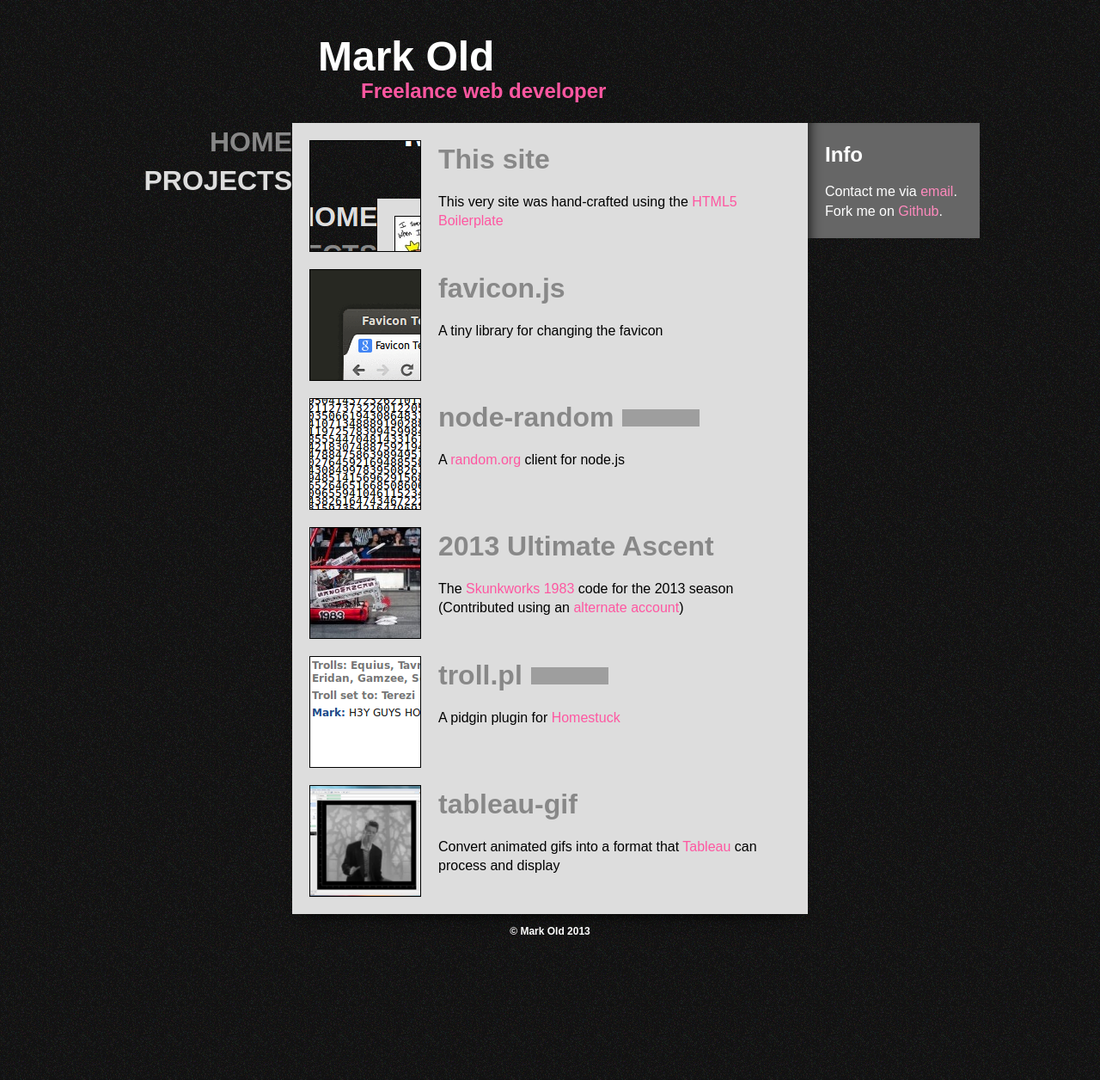
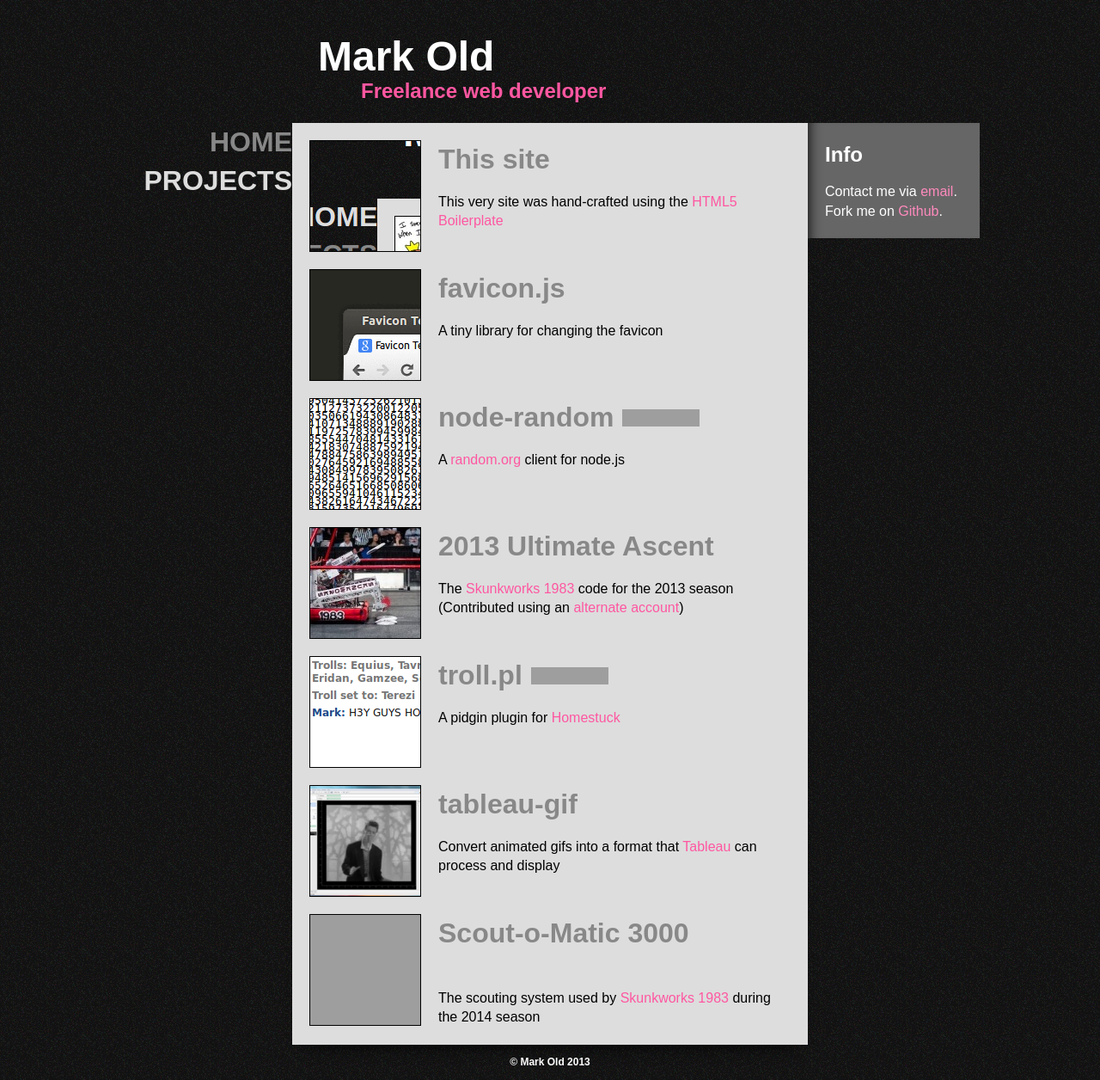
Before and after one commit to dlom/dlom.github.io, a Jekyll site: the page built from projects.html, in a window 1280 px wide. Shown: the whole page at 86% size. Built offline with Jekyll 4.4.1, drawn with Linux system fonts in a browser that asks for light colours; grey boxes are pictures that could not be loaded.

Commit message:
Update _config.yml

```diff
--- a/_config.yml
+++ b/_config.yml
@@ -7,7 +7,7 @@
 title: Mark
 email: dlom234@gmail.com
 gravatar: 10a813238af2e307ac186fd9add6eac6
-github: Dlom
+github: dlom
 year: 2013
 aboutme: >
   Aspiring web developer and designer from Seattle.
@@ -28,15 +28,15 @@
   desc: This very site was hand-crafted using the <a href="http://html5boilerplate.com">HTML5 Boilerplate</a>
 - title: favicon.js
   image: favicon.gif
-  url: https://github.com/Dlom/favicon.js
+  url: https://github.com/dlom/favicon.js
   desc: A tiny library for changing the favicon
-  gh-button-user: Dlom
+  gh-button-user: dlom
   gh-button-repo: favicon.js
 - title: node-random
   image: random.png
-  url: https://github.com/Dlom/node-random
+  url: https://github.com/dlom/node-random
   desc: A <a href="http://random.org">random.org</a> client for node.js
-  gh-button-user: Dlom
+  gh-button-user: dlom
   gh-button-repo: node-random
 - title: 2013 Ultimate Ascent
   image: ultimateascent.jpg
@@ -44,13 +44,18 @@
   desc: The <a href="http://ahsrobotics.us">Skunkworks 1983</a> code for the 2013 season (Contributed using an <a title="Alternate account" href="https://github.com/Skunk-ProRex">alternate account</a>)
 - title: troll.pl
   image: troll.png
-  url: https://github.com/Dlom/troll.pl
+  url: https://github.com/dlom/troll.pl
   desc: A pidgin plugin for <a href="http://www.mspaintadventures.com/?s=6">Homestuck</a>
-  gh-button-user: Dlom
+  gh-button-user: dlom
   gh-button-repo: troll.pl
 - title: tableau-gif
   image: tableau.png
-  url: https://github.com/Dlom/tableau-gif
+  url: https://github.com/dlom/tableau-gif
   desc: Convert animated gifs into a format that <a href="http://www.tableausoftware.com">Tableau</a> can process and display
-  gh-button-user: Dlom
+  gh-button-user: dlom
   gh-button-repo: tableau-gif
+- title: Scout-o-Matic 3000
+  url: https://github.com/Skunkworks1983/scout-o-matic-3000
+  desc: The scouting system used by <a href="http://ahsrobotics.us">Skunkworks 1983</a> during the 2014 season
+  gh-button-user: Skunkworks1983
+  gh-button-repo: scout-o-matic-3000
```
